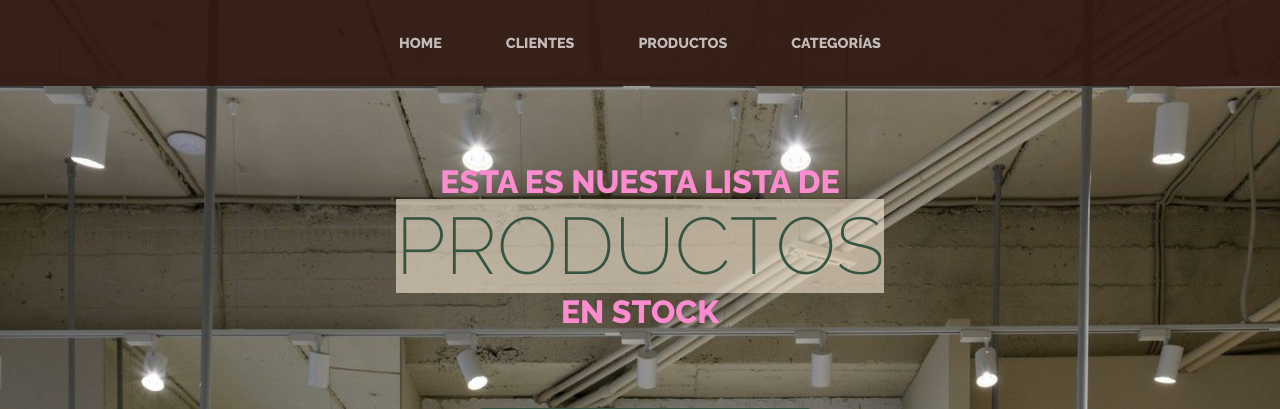
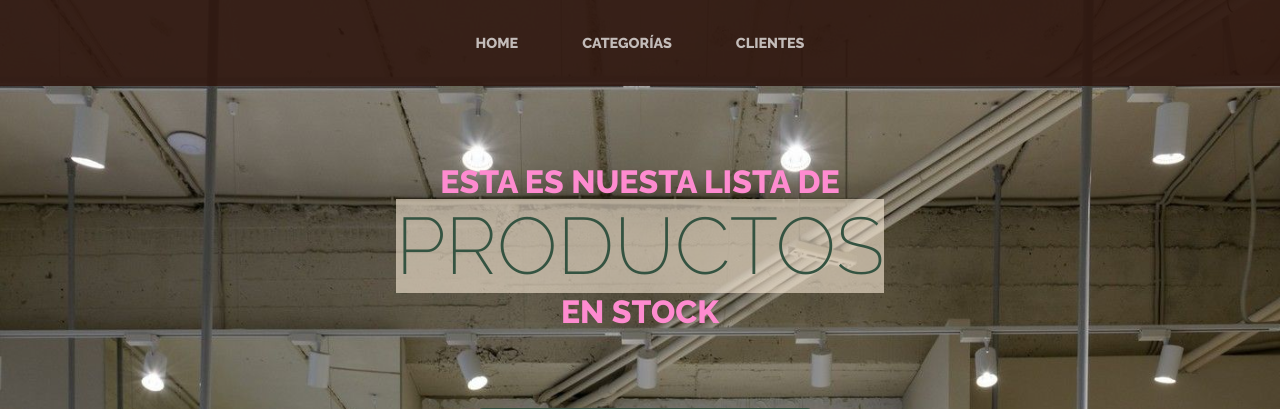
Before and after one commit to zmilagros/TercerPreEntregaMilagrosArraras, a Django app: template project/apps/productos/templates/productos/products.html in a window 1280 px wide. Shown: the top 409 px of the page. Run offline with Django 4.2, Linux system fonts and the light colour scheme; the template is opened without the code that fills it: values that come from a table or form of the project are taken from there, others are empty; parts of the project's set-up code (start-up, migrations or seed data) failed here and were passed over.

Commit message:
Quitamos la url de productos desde el nav y ahora la abre desde categorias

```diff
--- a/project/apps/TIENDA/templates/TIENDA/navegacion.html
+++ b/project/apps/TIENDA/templates/TIENDA/navegacion.html
@@ -5,9 +5,9 @@
         <div class="collapse navbar-collapse" id="navbarSupportedContent">
             <ul class="navbar-nav mx-auto">
                 <li class="nav-item px-lg-4"><a class="nav-link text-uppercase" href="{% url 'inicioTienda' %}">Home</a></li>
+                <li class="nav-item px-lg-4"><a class="nav-link text-uppercase" href="{% url 'categorias' %}">Categorías</a></li>
                 <li class="nav-item px-lg-4"><a class="nav-link text-uppercase" href="{% url 'clientes' %}">Clientes</a></li>
-                <li class="nav-item px-lg-4"><a class="nav-link text-uppercase" href="{% url 'productos' %}">Productos</a></li>
-                <li class="nav-item px-lg-4"><a class="nav-link text-uppercase" href="{% url 'categorias' %}">Categorías</a></li>
+
             </ul>
         </div>
     </div>
--- a/project/apps/TIENDA/templates/TIENDA/store.html
+++ b/project/apps/TIENDA/templates/TIENDA/store.html
@@ -29,6 +29,7 @@
                 <div class="col-xl-9 mx-auto">
                     <div class="cta-inner bg-faded text-center rounded">
                         <h2 class="section-heading mb-5">
+
                             <span class="section-heading-upper">Estas son</span>
                             <span class="section-heading-lower">nuestras prendas</span>
                         </h2>
@@ -50,7 +51,9 @@
                               {% endfor %}
                             </table>
                         </div>
-
+                <a href="{% url 'productos' %}" class="btn btn-primary">
+                    Ver stock de productos
+                </a>
                         <p class="instagram address mb-5">
                             <em>
                                 <strong> @athenia_cba </strong>
```
